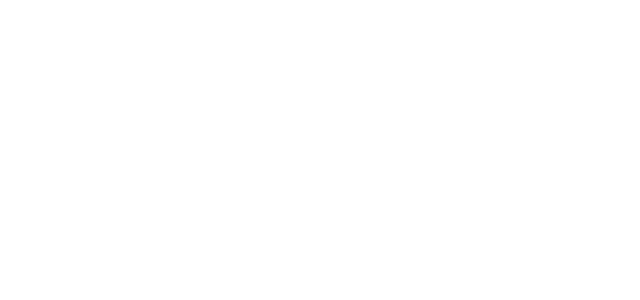
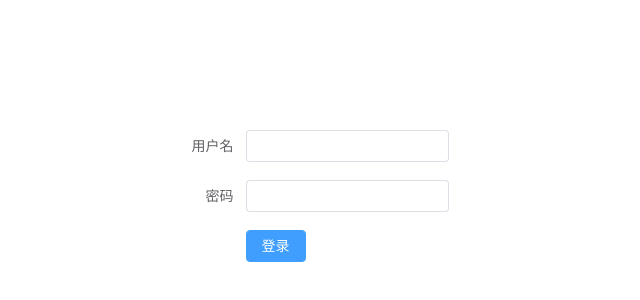
Before and after one commit to C-a-r-r-y/simple-rbac, a Vue app: page /login in a window 1280 px wide. Shown: the part 204-504 px from the top of the page, without its empty margins (333-973 px from the left). Built offline with nearby package versions, Linux system fonts and the light colour scheme.

Commit message:
修正了若干错误，程序终于可以跑起来了

```diff
--- a/src/App.vue
+++ b/src/App.vue
@@ -1,11 +1,10 @@
 <script setup lang="ts">
-
+import { RouterView } from 'vue-router'
 </script>
 
 <template>
-
+  <RouterView />
 </template>
 
 <style scoped>
-
 </style>
--- a/src/main.ts
+++ b/src/main.ts
@@ -1,5 +1,46 @@
 import { createApp } from 'vue'
+import { createPinia } from 'pinia'
+import ElementPlus from 'element-plus'
+import 'element-plus/dist/index.css'
 import './style.css'
 import App from './App.vue'
+import router from './router'
+import apiClient from './api/axiosInstance'
+import { userStore } from './store/userStore'
 
-createApp(App).mount('#app')
+const pinia = createPinia()
+
+const app = createApp(App)
+
+// 配置路由和状态管理
+app.use(router)
+app.use(pinia)
+app.use(ElementPlus)
+
+// 初始化userStore
+const store = userStore()
+
+// 使用插件进行持久化，监听 store 变化并保存到本地存储
+store.$subscribe((mutation, state) => {
+  localStorage.setItem('authStore', JSON.stringify(state));
+});
+
+// 监听 action 执行，登录和刷新令牌后保存状态到本地存储
+store.$onAction(({ name, store, args, after, onError }) => {
+  if (name === 'login' || name === 'refreshTokenMethod') {
+    after(() => {
+      localStorage.setItem('authStore', JSON.stringify(store.$state));
+    });
+  }
+});
+
+// 初始化时从本地存储恢复状态
+const persistedState = JSON.parse(localStorage.getItem('authStore') || '{}');
+if (persistedState.accessToken && persistedState.refreshTokenToken && persistedState.role && persistedState.username && persistedState.userId !== null) {
+  store.$patch(persistedState);
+}
+
+// 设置axios拦截器
+apiClient
+
+app.mount('#app')
--- a/src/store/userStore.ts
+++ b/src/store/userStore.ts
@@ -1,16 +1,10 @@
 import { defineStore } from 'pinia';
 import { ref, computed } from 'vue';
 import { authService } from '../api/authService';
-import piniaPluginPersistedstate from 'pinia-plugin-persistedstate';
-import { createPinia } from 'pinia';
 import { jwtDecode } from 'jwt-decode';
 
-// 创建 Pinia 实例并使用持久化插件
-const pinia = createPinia();
-pinia.use(piniaPluginPersistedstate);
-
-// 定义 auth store，包含用户认证相关状态和方法
-export const userStore = defineStore('auth', () => {
+// 定义 store，包含用户认证相关状态和方法
+export const userStore = defineStore('user', () => {
   const accessToken = ref('');
   const refreshToken = ref('');
   const role = ref('');
@@ -65,26 +59,4 @@ export const userStore = defineStore('auth', () => {
   }
 
   return { accessToken, refreshTokenToken: refreshToken, role, username, userId, isLoggedIn, login, logout, refreshTokenMethod };
-}, {
-  persist: true,
 });
-
-// 使用插件进行持久化，监听 store 变化并保存到本地存储
-userStore().$subscribe((mutation, state) => {
-  localStorage.setItem('authStore', JSON.stringify(state));
-});
-
-// 监听 action 执行，登录和刷新令牌后保存状态到本地存储
-userStore().$onAction(({ name, store, args, after, onError }) => {
-  if (name === 'login' || name === 'refreshTokenMethod') {
-    after(() => {
-      localStorage.setItem('authStore', JSON.stringify(store.$state));
-    });
-  }
-});
-
-// 初始化时从本地存储恢复状态
-const persistedState = JSON.parse(localStorage.getItem('authStore') || '{}');
-if (persistedState.accessToken && persistedState.refreshTokenToken && persistedState.role && persistedState.username && persistedState.userId !== null) {
-  userStore().$patch(persistedState);
-}
--- /dev/null
+++ b/src/views/LoginPage.vue
@@ -0,0 +1,52 @@
+<template>
+  <div class="login-container">
+    <el-form :model="form" label-width="80px">
+      <el-form-item label="用户名">
+        <el-input v-model="form.username" />
+      </el-form-item>
+      <el-form-item label="密码">
+        <el-input v-model="form.password" type="password" />
+      </el-form-item>
+      <el-form-item>
+        <el-button type="primary" @click="handleLogin">登录</el-button>
+      </el-form-item>
+    </el-form>
+  </div>
+</template>
+
+<script lang="ts" setup>
+import { ref } from 'vue'
+import { useRouter } from 'vue-router'
+import { userStore } from '@/store/userStore'
+import { ElMessage } from 'element-plus'
+
+interface LoginForm {
+  username: string
+  password: string
+}
+
+const router = useRouter()
+const store = userStore()
+
+const form = ref<LoginForm>({
+  username: '',
+  password: ''
+})
+
+const handleLogin = async () => {
+  try {
+    const { username, password } = form.value
+    await store.login(username, password)
+    router.push({ name: 'manage' })
+  } catch (error) {
+    ElMessage.error('登录失败，请检查用户名和密码')
+  }
+}
+</script>
+
+<style scoped>
+.login-container {
+  max-width: 400px;
+  margin: 100px auto;
+}
+</style>
```
Also changed, not shown: src/views/ManagePage.vue (added, +11 -0 lines).
